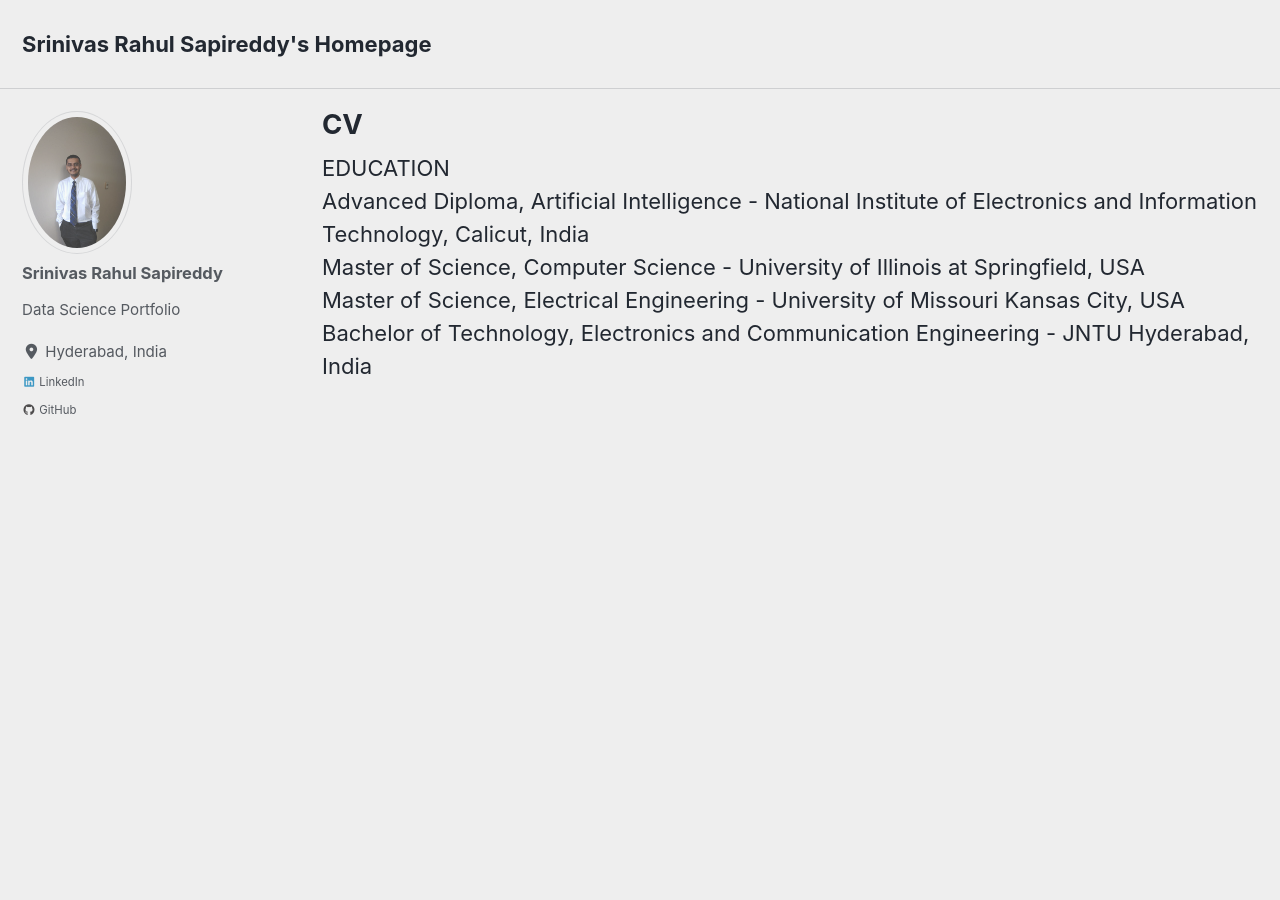
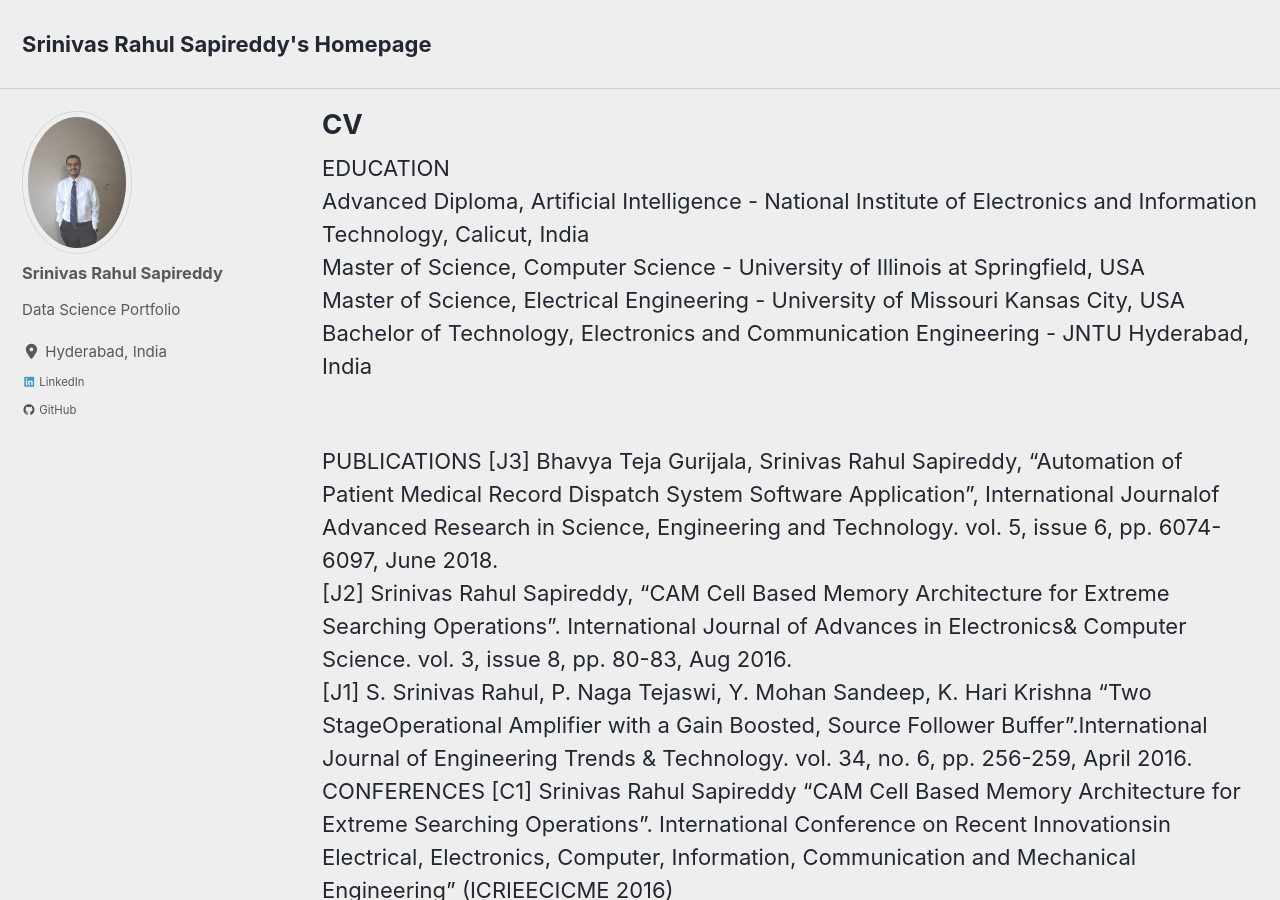
Before and after one commit to srsapireddy/srsapireddy.github.io, a Jekyll site: the page built from _pages/CV.md, in a window 1280 px wide and 900 px high. Built offline with Jekyll 4.4.1, drawn with Linux system fonts in a browser that asks for light colours; cached includes are drawn as plain includes; nearby versions of some CDN libraries; some of the changed text lies outside the part shown.

Commit message:
new gith

```diff
--- a/_pages/CV.md
+++ b/_pages/CV.md
@@ -8,3 +8,15 @@ Advanced Diploma, Artificial Intelligence - National Institute of Electronics an
 Master of Science, Computer Science - University of Illinois at Springfield, USA<br>
 Master of Science, Electrical Engineering - University of Missouri Kansas City, USA<br>
 Bachelor of Technology, Electronics and Communication Engineering - JNTU Hyderabad, India<br><br>
+
+PUBLICATIONS
+[J3] Bhavya Teja Gurijala, Srinivas Rahul Sapireddy, “Automation of Patient Medical Record Dispatch System Software Application”, International Journalof Advanced Research in Science, Engineering and Technology. vol. 5, issue 6, pp. 6074-6097, June 2018.
+<br>
+[J2] Srinivas Rahul Sapireddy, “CAM Cell Based Memory Architecture for Extreme Searching Operations”. International Journal of Advances in Electronics& Computer Science. vol. 3, issue 8, pp. 80-83, Aug 2016.
+<br>
+[J1] S. Srinivas Rahul, P. Naga Tejaswi, Y. Mohan Sandeep, K. Hari Krishna “Two StageOperational Amplifier with a Gain Boosted, Source Follower Buffer”.International Journal of Engineering Trends & Technology. vol. 34, no. 6, pp. 256-259, April 2016. CONFERENCES [C1] Srinivas Rahul Sapireddy “CAM Cell Based Memory Architecture for Extreme Searching Operations”. International Conference on Recent Innovationsin Electrical, Electronics, Computer, Information, Communication and Mechanical Engineering” (ICRIEECICME 2016)
+<br><br>
+
+CONFERENCES
+[C1] Srinivas Rahul Sapireddy “CAM Cell Based Memory Architecture for Extreme Searching Operations”. International Conference on Recent Innovationsin Electrical, Electronics, Computer, Information, Communication and Mechanical Engineering” (ICRIEECICME 2016)
+<br><br>
```
